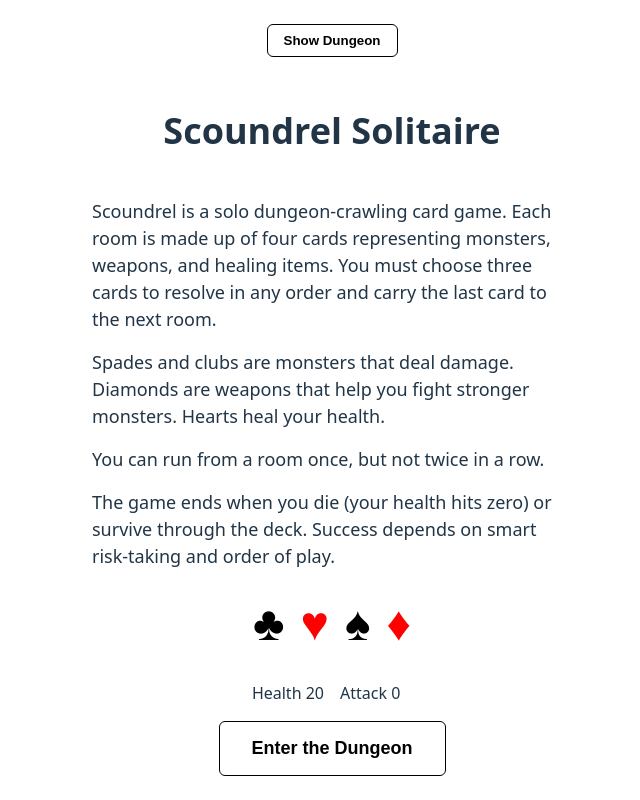
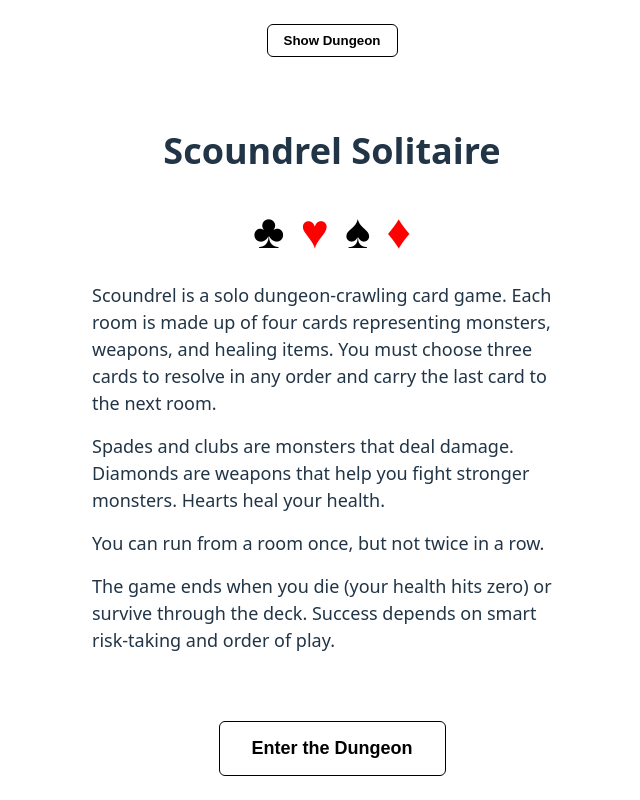
Before and after one commit to calebmpeterson/scoundrel, a React (Vite) app: page / in a window 1280 px wide. Shown: the whole page, without its empty margins (308-948 px from the left). Built offline with nearby package versions, Linux system fonts and the light colour scheme.

Commit message:
refine appearance

```diff
--- a/src/components/GameControls.tsx
+++ b/src/components/GameControls.tsx
@@ -23,10 +23,12 @@ export const GameControls = () => {
 
   return (
     <div className={styles.controls}>
-      <div className={styles.status}>
-        <HealthDisplay />
-        <WeaponDisplay />
-      </div>
+      {isInDungeon && (
+        <div className={styles.status}>
+          <HealthDisplay />
+          <WeaponDisplay />
+        </div>
+      )}
 
       {isInDungeon ? (
         <div className={styles.actions}>
--- a/src/components/Introduction.tsx
+++ b/src/components/Introduction.tsx
@@ -3,7 +3,15 @@ import styles from "./Introduction.module.css";
 
 export const Introduction: FC = () => (
   <div className={styles.container}>
-    <h1 style={{ textAlign: "center" }}>Scoundrel Solitaire</h1>
+    <h1 style={{ textAlign: "center", margin: "0" }}>Scoundrel Solitaire</h1>
+
+    <div className={styles.suites}>
+      <div style={{ color: "var(--black)" }}>♣</div>
+      <div style={{ color: "var(--red)" }}>♥ </div>
+      <div style={{ color: "var(--black)" }}>♠</div>
+      <div style={{ color: "var(--red)" }}>♦</div>
+    </div>
+
     <div>
       Scoundrel is a solo dungeon-crawling card game. Each room is made up of
       four cards representing monsters, weapons, and healing items. You must
@@ -19,11 +27,5 @@ export const Introduction: FC = () => (
       The game ends when you die (your health hits zero) or survive through the
       deck. Success depends on smart risk-taking and order of play.
     </div>
-    <div className={styles.suites}>
-      <div style={{ color: "var(--black)" }}>♣</div>
-      <div style={{ color: "var(--red)" }}>♥ </div>
-      <div style={{ color: "var(--black)" }}>♠</div>
-      <div style={{ color: "var(--red)" }}>♦</div>
-    </div>
   </div>
 );
--- a/src/components/ScoreDisplay.module.css
+++ /dev/null
@@ -1,3 +0,0 @@
-.score {
-  display: inline;
-}
--- a/src/components/WeaponDisplay.tsx
+++ b/src/components/WeaponDisplay.tsx
@@ -1,7 +1,7 @@
 import { useAtomValue } from "jotai";
 import type { FC } from "react";
 import { weaponDamageAtom } from "../state";
-import styles from "./ScoreDisplay.module.css";
+import styles from "./WeaponDisplay.module.css";
 
 export const WeaponDisplay: FC = () => {
   const damage = useAtomValue(weaponDamageAtom);
```
Also changed, not shown: src/components/ScoreDisplay.tsx (deleted, +0 -9 lines).
